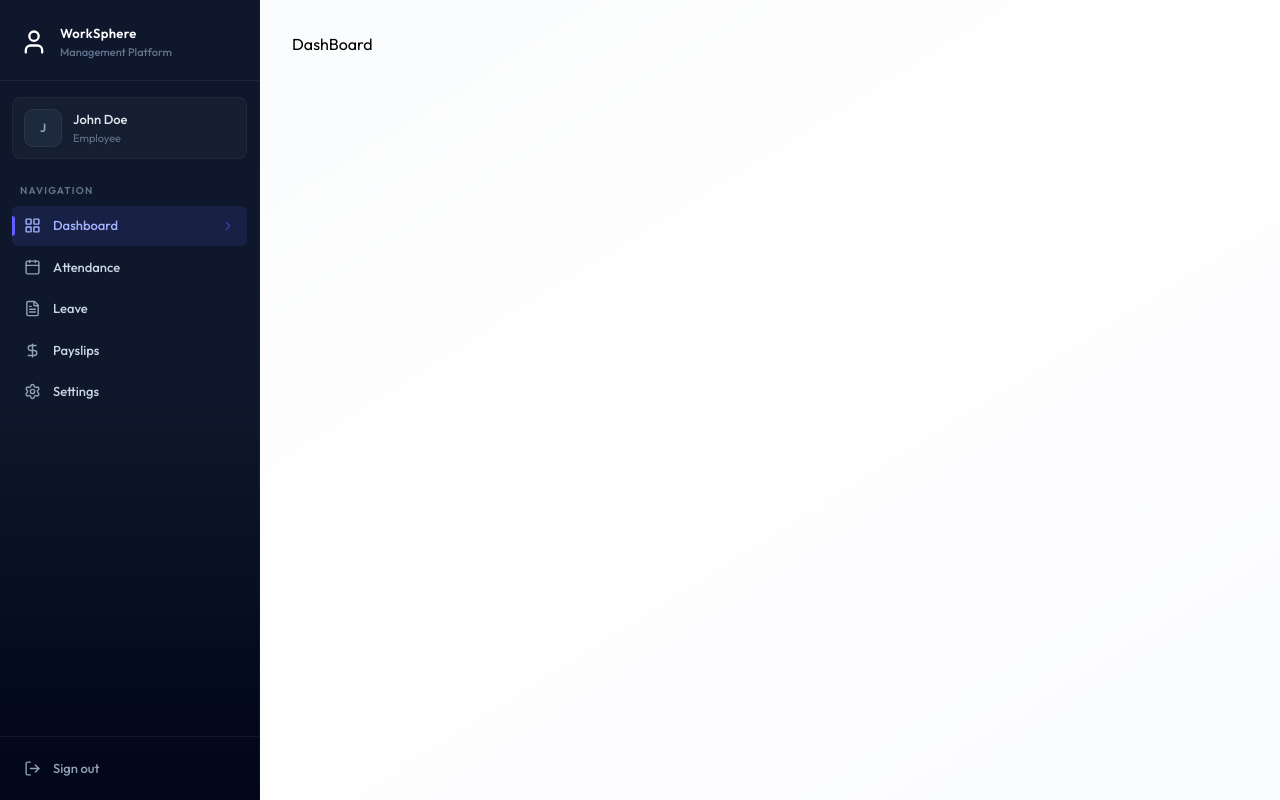
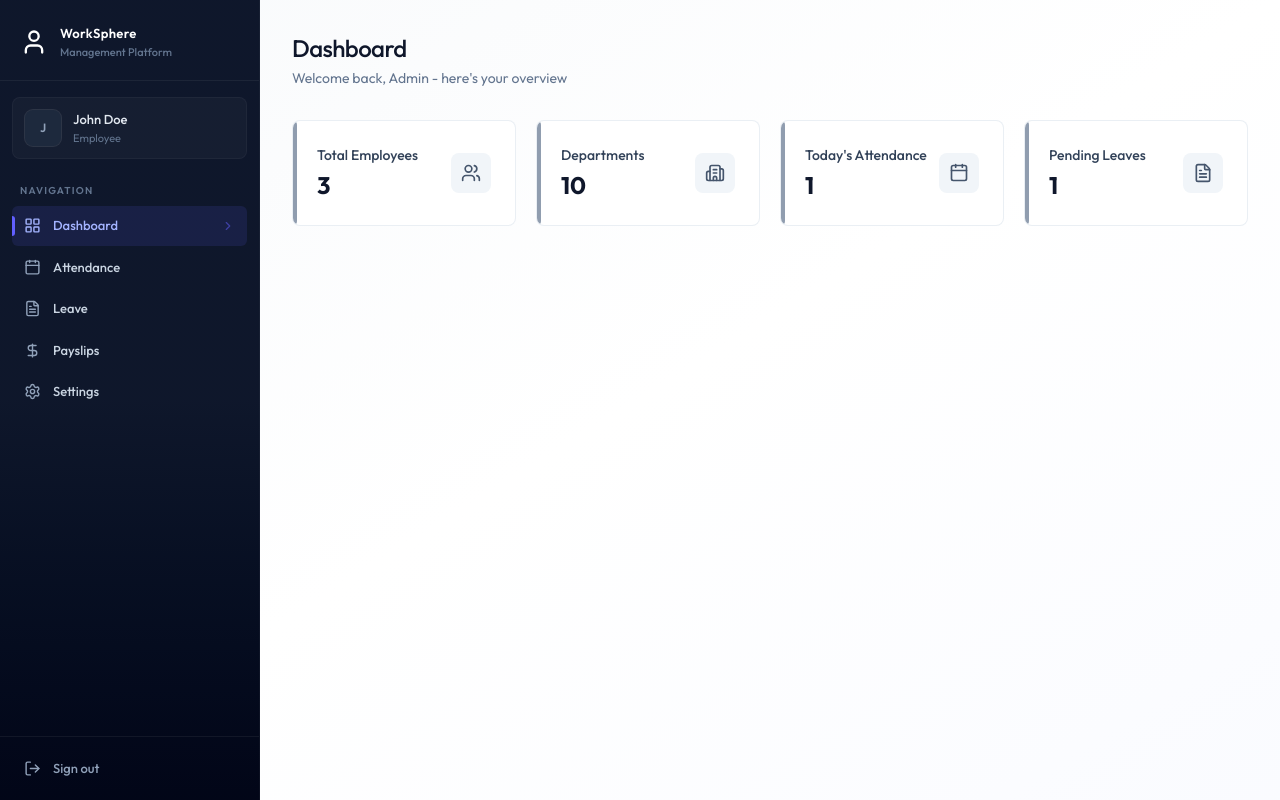
Before and after one commit to TanmoySantra28/WorkSphere, a React (Vite) app in the folder client/: page /dashboard in a window 1280 px wide. Built offline with nearby package versions, Linux system fonts and the light colour scheme.

Commit message:
dashboard page UI completed

```diff
--- /dev/null
+++ b/client/src/components/AdminDashboard.jsx
@@ -0,0 +1,55 @@
+import { Building2Icon, CalendarIcon, FileTextIcon, UsersIcon } from 'lucide-react'
+import React from 'react'
+
+const AdminDashboard = ({data}) => {
+
+    const stats = [
+        {
+            icon: UsersIcon,
+            value: data.totalEmployees,
+            label: "Total Employees",
+            description: "Active Workforce",
+        },
+        {
+            icon: Building2Icon,
+            value: data.totalDepartments,
+            label: "Departments",
+            description: "Organization units",
+        },
+        {
+            icon: CalendarIcon,
+            value: data.todayAttendance,
+            label: "Today's Attendance",
+            description: "Checked in Today",
+        },
+        {
+            icon: FileTextIcon,
+            value: data.pendingLeaves,
+            label: "Pending Leaves",
+            description: "Awaiting approval",
+        },
+    ]
+  return (
+    <div className='animate-fade-in'>
+        <div className='page-header'>
+            <h1 className='page-title'>Dashboard</h1>
+            <p className='page-subtitle'>Welcome back, Admin - here's your overview</p>
+        </div>
+
+        <div className='grid grid-cols-1 sm:grid-cols-2 lg:grid-cols-4 gap-4 sm:gap-5 mb-8'>
+            {stats.map((s) => (
+                <div key={s.label} className='card card-hover p-5 sm:p-6 relative overflow-hidden group flex items-center justify-between'>
+                    <div>
+                        <div className='absolute left-0 top-0 bottom-0 w-1 rounded-r-full bg-slate-500/70 group-hover:bg-indigo-500/70'/>
+                        <p className='text-sm font-medium text-slate-700'>{s.label}</p>
+                        <p className='text-2xl font-bold text-slate-900 mt-1'>{s.value}</p>
+                    </div>
+                    <s.icon  className='size-10 p-2.5 rounded-lg bg-slate-100 text-slate-600 group-hover:bg-indigo-50 group-hover:text-indigo-600 transition-colors duration-200'/>
+                </div>
+            ))}
+        </div>
+    </div>
+  )
+}
+
+export default AdminDashboard
--- /dev/null
+++ b/client/src/components/EmployeeDashboard.jsx
@@ -0,0 +1,60 @@
+import { ArrowRightIcon, CalendarIcon, DollarSignIcon, FileTextIcon } from 'lucide-react';
+import React from 'react'
+import { Link } from 'react-router-dom';
+
+const EmployeeDashboard = ({data}) => {
+    const emp = data.employee;
+
+    const cards = [
+        {
+            icon: CalendarIcon,
+            value: data.currentMonthAttendance,
+            title: "Monthly Attendance",
+            subtitle: "Present this month",
+        },
+        {
+            icon: FileTextIcon,
+            value: data.pendingLeaves,
+            title: "Pending Leaves",
+            subtitle: "Awaiting approval",
+        },
+        {
+            icon: DollarSignIcon,
+            value: data.latestPayslip ? `$${data.latestPayslip.netSalary?.toLocaleString()}` : "N/A",
+            title: "Monthly Salary",
+            subtitle: "Latest payroll",
+        }
+    ]
+
+  return (
+    <div className='animate-fade-in'>
+        <div className='page-header'>
+            <h1 className='page-title'>Welcome, {emp?.firstName}!</h1>
+            <p className='page-subtitle'>{emp?.position} • {emp?.department || "No Department" }</p>
+        </div>
+
+        <div className='grid grid-cols-1 sm:grid-cols-3 gap-4 sm:gap-5 mb-8'>
+            {cards.map((card, index) => (
+                <div key={index} className='card card-hover p-5 sm:p-6 relative overflow-hidden group flex items-center justify-between'>
+                    <div>
+                        <div className='absolute left-0 top-0 bottom-0 w-1 rounded-r-full bg-slate-500/70 group-hover:bg-indigo-500/70'/>
+                        <p className='text-sm font-medium text-slate-700'>{card.title}</p>
+                        <p className='text-2xl font-bold text-slate-900 mt-1'>{card.value}</p>
+                    </div>
+                    <card.icon  className='size-10 p-2.5 rounded-lg bg-slate-100 text-slate-600 group-hover:bg-indigo-50 group-hover:text-indigo-600 transition-colors duration-200'/>
+                </div>
+            ))}
+        </div>
+        <div className='flex flex-col sm:flex-row gap-3'>
+            <Link to={"/attendance"} className='btn-primary text-center inline-flex items-center justify-center gap-2'>
+                 Mark Attendance <ArrowRightIcon className='w-4 h-4'/>
+            </Link>
+            <Link to={"/leave"} className='btn-secondary text-center'>
+                 Apply for Leave
+            </Link>
+        </div>
+    </div>
+  )
+}
+
+export default EmployeeDashboard
--- /dev/null
+++ b/client/src/components/Loading.jsx
@@ -0,0 +1,10 @@
+
+const Loading = () => {
+  return (
+    <div className='flex justify-center h-screen items-center'>
+        <div className='animate-spin size-8 border-2 border-indigo-600 border-t-transparent rounded-full'/>
+    </div>
+  )
+}
+
+export default Loading
--- a/client/src/pages/DashBoard.jsx
+++ b/client/src/pages/DashBoard.jsx
@@ -1,8 +1,30 @@
+import { useEffect, useState } from "react"
+import { dummyAdminDashboardData, dummyEmployeeDashboardData } from "../assets/assets"
+import Loading from "../components/Loading"
+import EmployeeDashboard from "../components/EmployeeDashboard"
+import AdminDashboard from "../components/AdminDashboard"
 
 const DashBoard = () => {
-  return (
-    <div>DashBoard</div>
-  )
+
+  const [data, setData] = useState(null)
+  const [loading, setLoading] = useState(true)
+
+  useEffect(() => {
+    setData(dummyAdminDashboardData)
+    setTimeout(() => {
+      setLoading(false)
+    },1000)
+  },[])
+
+  if(loading) return <Loading />
+  if(!data) return <p className="text-center text-slate-500 py-12">Failed to load dashboard</p>
+
+  if(data.role === "ADMIN"){
+    return <AdminDashboard data={data}/>
+  } else {
+    return <EmployeeDashboard data={data} />
+  }
+
 }
 
 export default DashBoard
```
